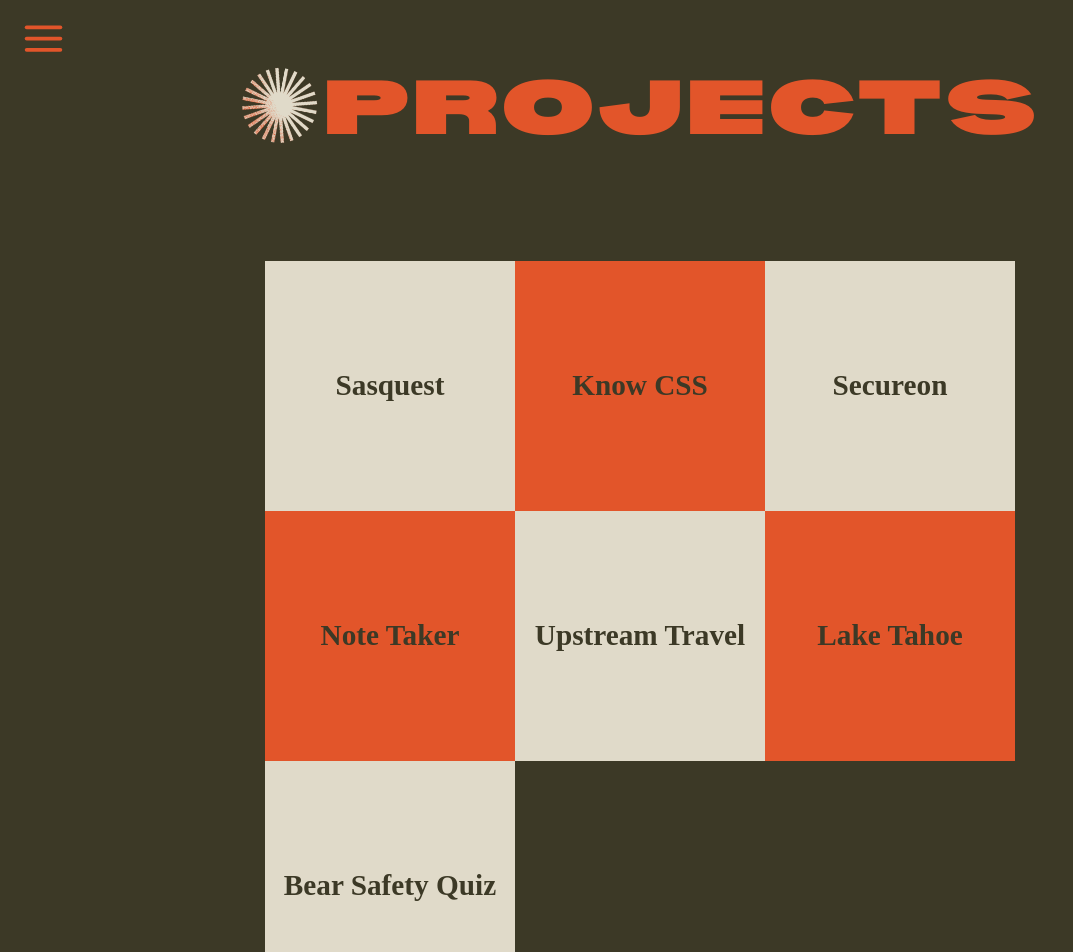
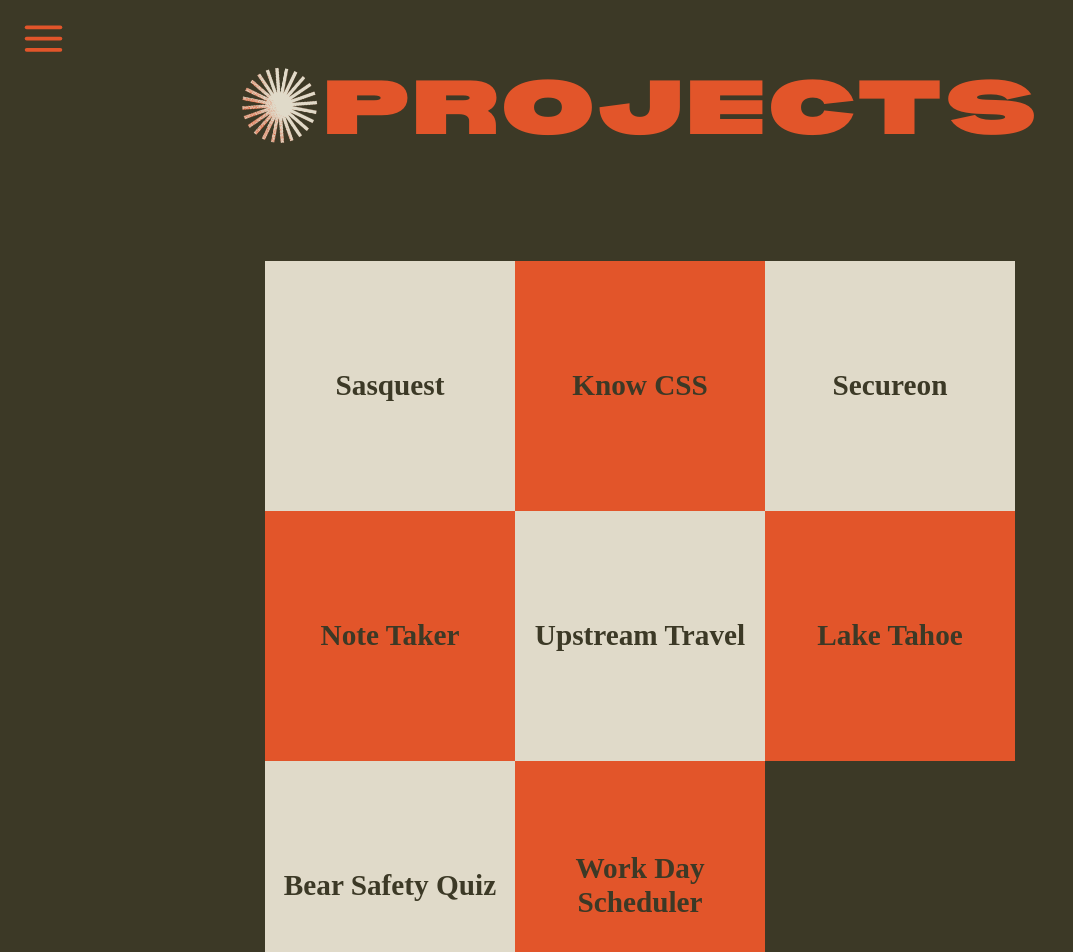
Before and after one commit to laineycreighton/my-portfolio, a React (Vite) app: page /projects in a window 1280 px wide. Shown: the top 952 px of the page, without its empty margins (0-1073 px from the left). Built offline with nearby package versions, Linux system fonts and the light colour scheme; a web font is replaced by a local one.

Commit message:
add projects

```diff
--- a/src/pages/Projects.jsx
+++ b/src/pages/Projects.jsx
@@ -49,6 +49,11 @@ export default function Projects() {
             repo: 'https://github.com/laineycreighton/code-quiz',
             website: 'https://laineycreighton.github.io/code-quiz/'
         },
+        {
+            title: 'Work Day Scheduler',
+            repo: 'https://github.com/laineycreighton/work-schedule',
+            website: 'https://laineycreighton.github.io/work-schedule/'
+        },
     ];
 
     //Return
```
